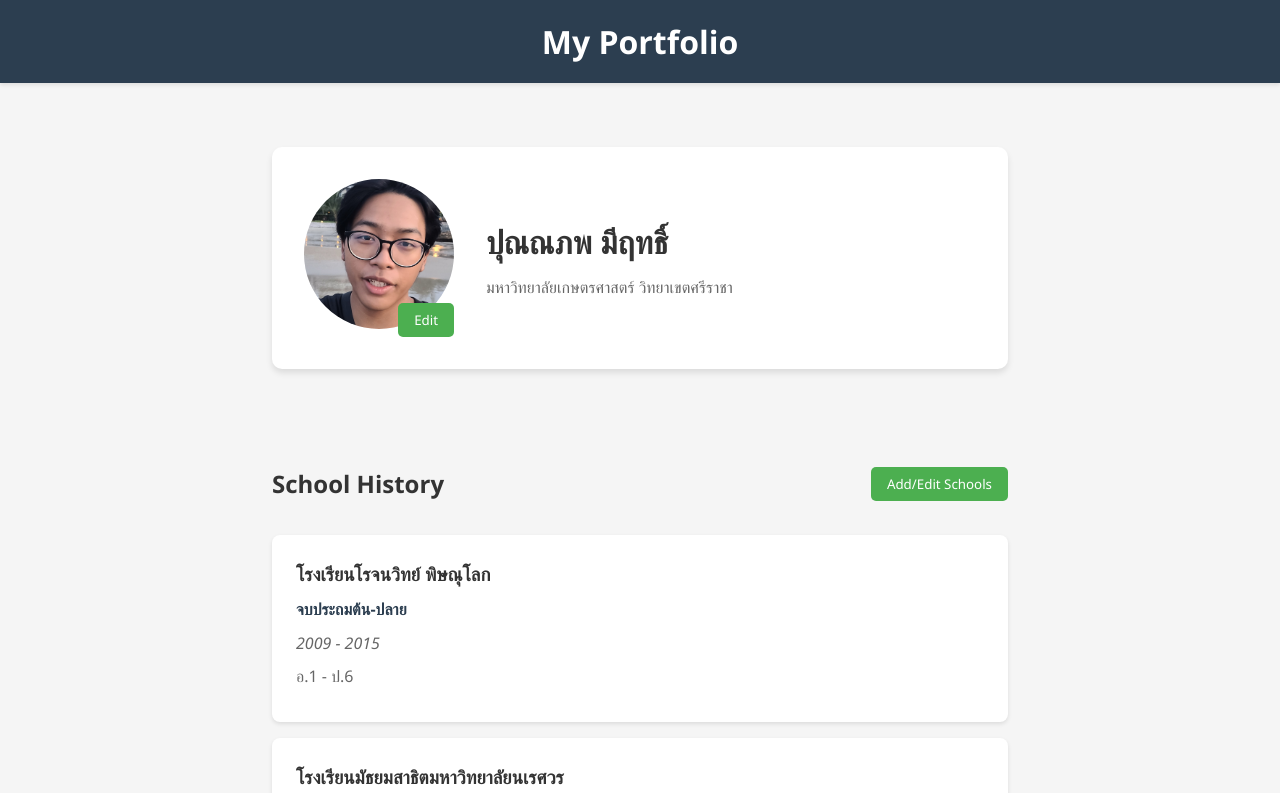
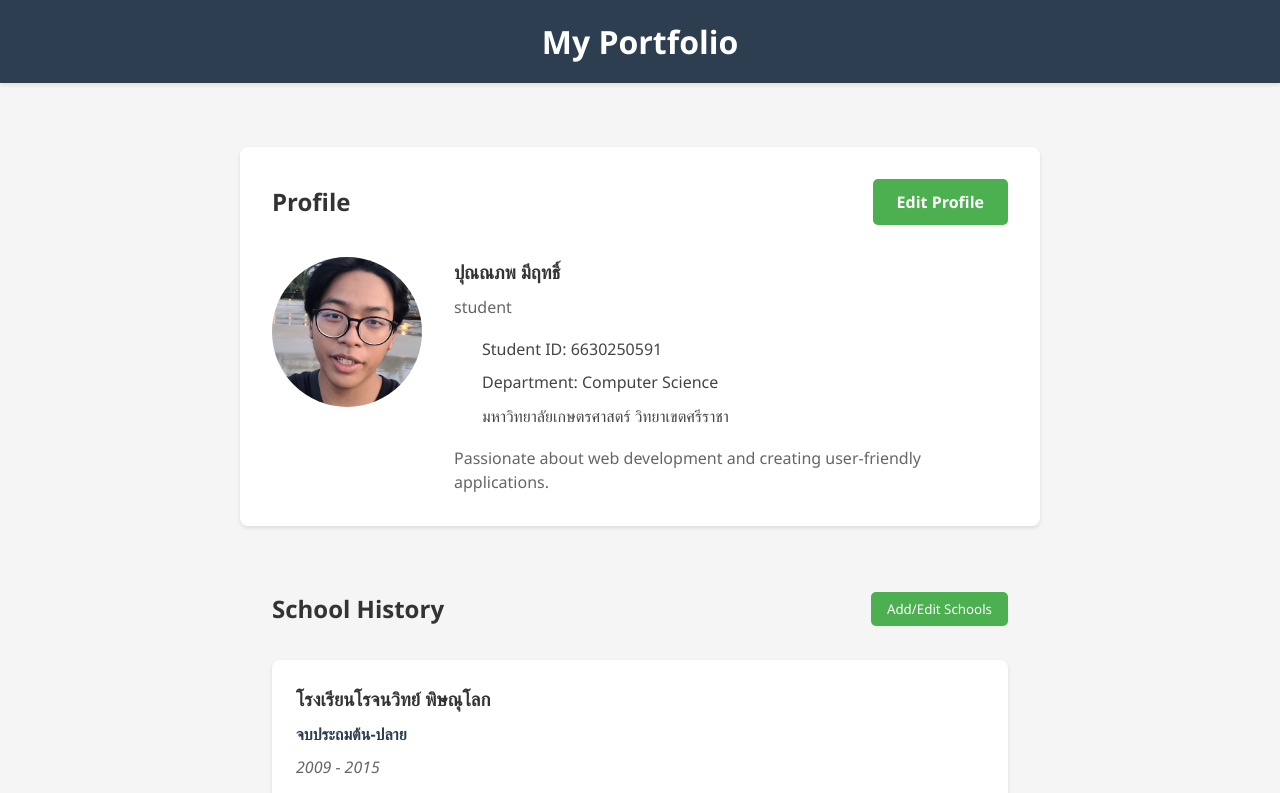
Before and after one commit to Thirdbot/project214_6630250591, a Vue app: page / in a window 1280 px wide. Shown: the top 793 px of the page. Built offline with nearby package versions, Linux system fonts and the light colour scheme; data requests are answered from the project's data file.

Commit message:
profiles

```diff
--- a/data/db.json
+++ b/data/db.json
@@ -1,13 +1,27 @@
 {
   "profile": {
+    "item": {
+      "id": "1",
+      "picture": "https://via.placeholder.com/150",
+      "fullName": "ปุณณภพ",
+      "lastName": "มีฤทธิ์",
+      "oldSchool": "มหาวิทยาลัยเกษตรศาสตร์ วิทยาเขตศรีราชา",
+      "name": "John Doe",
+      "title": "Software Developer",
+      "description": "Passionate about web development and creating user-friendly applications.",
+      "studentId": "65130500000",
+      "department": "Computer Science"
+    },
     "id": "1",
     "picture": "https://via.placeholder.com/150",
     "fullName": "ปุณณภพ",
     "lastName": "มีฤทธิ์",
     "oldSchool": "มหาวิทยาลัยเกษตรศาสตร์ วิทยาเขตศรีราชา",
-    "name": "John Doe",
-    "title": "Software Developer",
-    "description": "Passionate about web development and creating user-friendly applications."
+    "name": "Third",
+    "title": "student",
+    "description": "Passionate about web development and creating user-friendly applications.",
+    "studentId": "6630250591",
+    "department": "Computer Science"
   },
   "schoolHistory": [
     {
--- a/src/components/Profile.vue
+++ b/src/components/Profile.vue
@@ -1,20 +1,127 @@
 <template>
   <div class="profile-container">
     <div class="profile-header">
-      <div class="profile-image">
-        <img src="../assets/profile.jpg" alt="Profile Picture" class="profile-pic">
-        <button @click="toggleEdit" class="edit-btn">{{ isEditing ? 'Save' : 'Edit' }}</button>
+      <h2>Profile</h2>
+      <button @click="toggleEdit" class="edit-btn">{{ isEditing ? 'Save Changes' : 'Edit Profile' }}</button>
+    </div>
+
+    <div v-if="!isEditing" class="profile-display">
+      <div class="profile-picture">
+        <img src="../assets/profile.jpg" alt="Profile Picture">
       </div>
       <div class="profile-info">
-        <h1 v-if="!isEditing">{{ profile.fullName }} {{ profile.lastName }}</h1>
-        <div v-else class="edit-form">
-          <input v-model="editedProfile.fullName" placeholder="First Name">
-          <input v-model="editedProfile.lastName" placeholder="Last Name">
-          <input v-model="editedProfile.oldSchool" placeholder="School Name">
+        <h3>{{ profile.fullName }} {{ profile.lastName }}</h3>
+        <p class="title">{{ profile.title }}</p>
+        <div class="info-item">
+          <i class="fas fa-id-card"></i>
+          <span>Student ID: {{ profile.studentId }}</span>
         </div>
-        <p class="school">{{ profile.oldSchool }}</p>
+        <div class="info-item">
+          <i class="fas fa-graduation-cap"></i>
+          <span>Department: {{ profile.department }}</span>
+        </div>
+        <div class="info-item">
+          <i class="fas fa-school"></i>
+          <span>{{ profile.oldSchool }}</span>
+        </div>
+        <p class="description">{{ profile.description }}</p>
       </div>
     </div>
+
+    <form v-else @submit.prevent="saveProfile" class="profile-edit">
+      <div class="form-group">
+        <label for="picture">Profile Picture URL:</label>
+        <input
+          id="picture"
+          v-model="profile.picture"
+          type="url"
+          placeholder="Enter profile picture URL"
+          required
+        >
+      </div>
+      <div class="form-group">
+        <label for="fullName">Full Name (Thai):</label>
+        <input
+          id="fullName"
+          v-model="profile.fullName"
+          type="text"
+          placeholder="Enter full name in Thai"
+          required
+        >
+      </div>
+      <div class="form-group">
+        <label for="lastName">Last Name (Thai):</label>
+        <input
+          id="lastName"
+          v-model="profile.lastName"
+          type="text"
+          placeholder="Enter last name in Thai"
+          required
+        >
+      </div>
+      <div class="form-group">
+        <label for="name">Name (English):</label>
+        <input
+          id="name"
+          v-model="profile.name"
+          type="text"
+          placeholder="Enter name in English"
+          required
+        >
+      </div>
+      <div class="form-group">
+        <label for="title">Title:</label>
+        <input
+          id="title"
+          v-model="profile.title"
+          type="text"
+          placeholder="Enter your title"
+          required
+        >
+      </div>
+      <div class="form-group">
+        <label for="studentId">Student ID:</label>
+        <input
+          id="studentId"
+          v-model="profile.studentId"
+          type="text"
+          placeholder="Enter your student ID"
+          required
+        >
+      </div>
+      <div class="form-group">
+        <label for="department">Department:</label>
+        <input
+          id="department"
+          v-model="profile.department"
+          type="text"
+          placeholder="Enter your department"
+          required
+        >
+      </div>
+      <div class="form-group">
+        <label for="oldSchool">School:</label>
+        <input
+          id="oldSchool"
+          v-model="profile.oldSchool"
+          type="text"
+          placeholder="Enter your school"
+          required
+        >
+      </div>
+      <div class="form-group">
+        <label for="description">Description:</label>
+        <textarea
+          id="description"
+          v-model="profile.description"
+          placeholder="Enter your description"
+          required
+        ></textarea>
+      </div>
+      <div class="form-actions">
+        <button type="submit" class="save-btn">Save Profile</button>
+      </div>
+    </form>
   </div>
 </template>
 
@@ -27,38 +134,44 @@ export default {
     return {
       isEditing: false,
       profile: {
+        id: '',
         picture: '',
         fullName: '',
         lastName: '',
-        oldSchool: ''
-      },
-      editedProfile: {
-        fullName: '',
-        lastName: '',
-        oldSchool: ''
+        name: '',
+        title: '',
+        studentId: '',
+        department: '',
+        oldSchool: '',
+        description: ''
       }
     }
   },
   async created() {
+    await this.fetchProfile();
+  },
+  methods: {
+    async fetchProfile() {
       try {
         const response = await axios.get('http://localhost:3000/profile');
+        if (response.data) {
           this.profile = response.data;
+        }
       } catch (error) {
         console.error('Error fetching profile:', error);
       }
     },
-  methods: {
-    async toggleEdit() {
-      if (this.isEditing) {
+    async saveProfile() {
       try {
-          await axios.put('http://localhost:3000/profile', this.editedProfile);
-          this.profile = { ...this.editedProfile };
+        await axios.patch('http://localhost:3000/profile', this.profile);
+        this.isEditing = false;
+        alert('Profile saved successfully!');
       } catch (error) {
         console.error('Error updating profile:', error);
+        alert('Failed to save profile. Please try again.');
       }
-      } else {
-        this.editedProfile = { ...this.profile };
-      }
+    },
+    toggleEdit() {
       this.isEditing = !this.isEditing;
     }
   }
@@ -68,76 +181,118 @@ export default {
 <style scoped>
 .profile-container {
   max-width: 800px;
-  margin: 0 auto;
+  margin: 2rem auto;
   padding: 2rem;
+  background: #ffffff;
+  border-radius: 8px;
+  box-shadow: 0 2px 4px rgba(0, 0, 0, 0.1);
 }
 
 .profile-header {
   display: flex;
+  justify-content: space-between;
   align-items: center;
-  gap: 2rem;
-  background: #ffffff;
-  padding: 2rem;
-  border-radius: 10px;
-  box-shadow: 0 4px 6px rgba(0, 0, 0, 0.1);
+  margin-bottom: 2rem;
 }
 
-.profile-image {
-  position: relative;
+.profile-header h2 {
+  margin: 0;
+  color: #333;
 }
 
-.profile-pic {
+.profile-display {
+  display: flex;
+  gap: 2rem;
+}
+
+.profile-picture {
+  flex-shrink: 0;
+}
+
+.profile-picture img {
   width: 150px;
   height: 150px;
   border-radius: 50%;
   object-fit: cover;
 }
 
-.edit-btn {
-  position: absolute;
-  bottom: 0;
-  right: 0;
+.profile-info {
+  flex-grow: 1;
+}
+
+.profile-info h3 {
+  margin: 0 0 0.5rem 0;
+  color: #333;
+}
+
+.profile-info .title {
+  color: #666;
+  margin-bottom: 1rem;
+}
+
+.info-item {
+  display: flex;
+  align-items: center;
+  gap: 0.5rem;
+  margin-bottom: 0.5rem;
+  color: #444;
+}
+
+.info-item i {
+  width: 20px;
+  color: #4CAF50;
+}
+
+.profile-info .description {
+  margin-top: 1rem;
+  color: #666;
+  line-height: 1.5;
+}
+
+.form-group {
+  margin-bottom: 1rem;
+}
+
+.form-group label {
+  display: block;
+  margin-bottom: 0.5rem;
+  color: #333;
+}
+
+.form-group input,
+.form-group textarea {
+  width: 100%;
+  padding: 0.5rem;
+  border: 1px solid #ddd;
+  border-radius: 4px;
+  font-size: 1rem;
+}
+
+.form-group textarea {
+  min-height: 100px;
+  resize: vertical;
+}
+
+.form-actions {
+  margin-top: 1.5rem;
+  text-align: center;
+}
+
+.edit-btn,
+.save-btn {
   background: #4CAF50;
   color: white;
-  border: none;
-  padding: 0.5rem 1rem;
+  padding: 0.75rem 1.5rem;
   border-radius: 5px;
   cursor: pointer;
   transition: background 0.3s;
+  border: none;
+  font-size: 1rem;
+  font-weight: bold;
 }
 
-.edit-btn:hover {
+.edit-btn:hover,
+.save-btn:hover {
   background: #45a049;
 }
-
-.profile-info {
-  flex: 1;
-}
-
-.profile-info h1 {
-  margin: 0;
-  color: #333;
-  font-size: 2rem;
-}
-
-.school {
-  color: #666;
-  margin-top: 0.5rem;
-}
-
-.edit-form input {
-  display: block;
-  width: 100%;
-  padding: 0.5rem;
-  margin-bottom: 0.5rem;
-  border: 1px solid #ddd;
-  border-radius: 4px;
-}
-
-@media (max-width: 600px) {
-  .profile-header {
-    flex-direction: column;
-    text-align: center;
-  }
-}
 </style>
```
Lines whose indentation alone changed are shown as unchanged.
